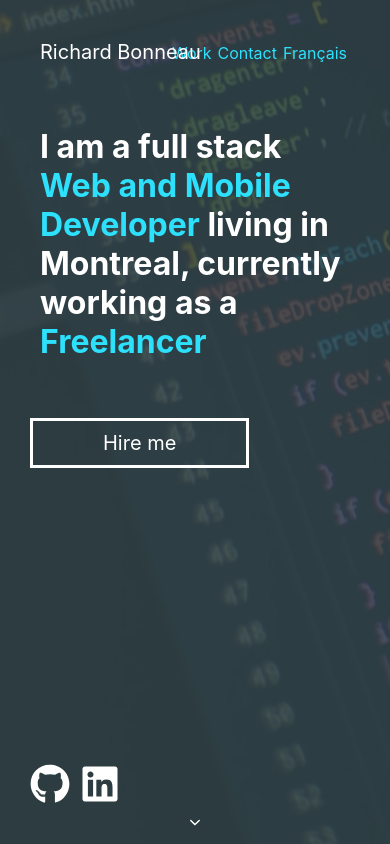
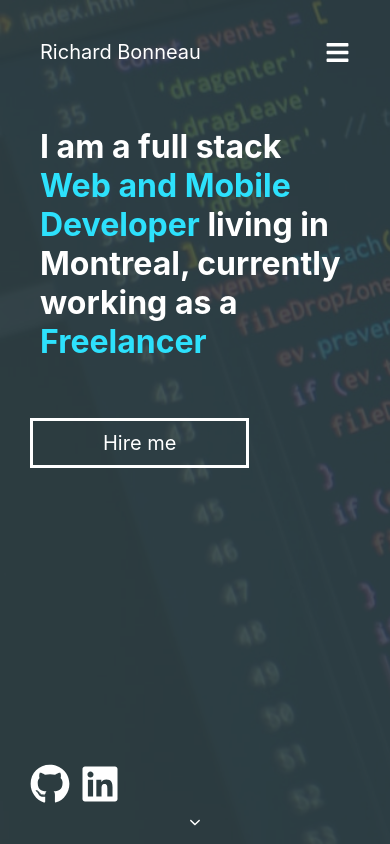
Before and after one commit to richardbonneau/portfolio, a React (Create React App) app: page / in a window 390 px wide. Shown: the top 844 px of the page. Built offline with nearby package versions, Linux system fonts and the light colour scheme.

Commit message:
made progress css of hamburger menu

```diff
--- a/src/App.css
+++ b/src/App.css
@@ -1,31 +1,53 @@
-:root{
-  --mainColor:#124559;
-  --heroOverlay:#124559bf;
-  --accentColor:#2DE1FC;
-  --heroText:white;
+:root {
+  --mainColor: #124559;
+  --heroOverlay: #124559bf;
+  --accentColor: #2de1fc;
+  --heroText: white;
 }
 
-h2{
+h2 {
   font-size: 20px;
 }
-.icon{
-  height:40px;
-  width:40px;
-  margin-left:10px;
-  color:white;
+.icon {
+  height: 40px;
+  width: 40px;
+  margin-left: 10px;
+  color: white;
   cursor: pointer;
 }
-.icon:hover{
-  color:var(--accentColor);
+.icon:hover {
+  color: var(--accentColor);
+}
+.hamburger {
+  color: white;
+  height: 25px;
+  width: 25px;
+  right:0;
+  position: absolute;
+  z-index: 100;
+  cursor: pointer;
+}
+.mobile-menu{
+  background: grey;
+  position: absolute;
+  padding: 52px;
+  padding-top: 100px;
+  right: -40px;
+  top: -55px;
+  height: 100vh;
+  z-index: 90;
+  transition: all 0.3s ease-out;
+  list-style-type: none;
 }
 .App-logo {
   animation: App-logo-spin infinite 20s linear;
   height: 40vmin;
   pointer-events: none;
 }
-.header-link{
-  padding:3px;
-  color:var(--accentColor);
+.header-link {
+  display:none;
+  padding: 3px;
+  color: var(--accentColor);
   text-decoration: none;
   cursor: pointer;
   -webkit-transition: all 1s;
@@ -33,52 +55,49 @@ h2{
   transition: all 1s;
 }
 
-.header-link:hover:after{
-
-  color:white;
+.header-link:hover:after {
+  color: white;
 }
-.links-wrapper{
-
-  right:0;
+.links-wrapper {
+  right: 0;
   position: absolute;
   display: flex;
-  margin:40px;
+  margin: 40px;
 }
-.main-logo{
+.main-logo {
   width: 80px;
   position: absolute;
   left: 0;
 }
-.intro-span{
-
+.intro-span {
   color: var(--accentColor);
 }
-.main-intro{
-  color:white;
+.main-intro {
+  color: white;
   margin: 42px 40px;
   font-size: 25px;
-  z-index:10;
+  z-index: 10;
 }
-.hireme-wrapper{
+.hireme-wrapper {
   /* display: flex;
     justify-content: center; */
 }
 .App-header {
   height: 85px;
-  display:flex;
+  display: flex;
 }
-.hero-icons{
-  display:flex;
- position:absolute;
- bottom:40px;
+.hero-icons {
+  display: flex;
+  position: absolute;
+  bottom: 40px;
   left: 20px;
 }
 .btn {
   color: white;
-  font-size:20px;
-  z-index:1;
-  position:relative;
-  background:none;
+  font-size: 20px;
+  z-index: 1;
+  position: relative;
+  background: none;
   display: inline-block;
   border: 3px solid #fff;
   margin: 15px 30px;
@@ -88,39 +107,39 @@ h2{
   -moz-transition: all 0.3s;
   transition: all 0.3s;
 }
-.btn:hover,.btn:active{
- background:white;
-  color:var(--mainColor);
+.btn:hover,
+.btn:active {
+  background: white;
+  color: var(--mainColor);
 }
-.burger-menu{
-  height:100%;
+.burger-menu {
+  height: 100%;
   background: black;
 }
-.project-image{
-  width:50%;
+.project-image {
+  width: 50%;
 }
-.see-more-wrapper{
+.see-more-wrapper {
   left: 50%;
   position: absolute;
-    transform: translate(-50%,0);
+  transform: translate(-50%, 0);
   bottom: 10px;
 }
-.see-more{
-  height:15px;
-  width:15px;
-  color:white;
+.see-more {
+  height: 15px;
+  width: 15px;
+  color: white;
   cursor: pointer;
 }
 
-.main-name{
+.main-name {
   margin: 40px;
   font-size: 20px;
   z-index: 10;
-  color:white;
-
+  color: white;
 }
-.hero{
-  height:100vh;
+.hero {
+  height: 100vh;
   background: url("/code.jpg");
   background-repeat: no-repeat;
   background-size: cover;
@@ -139,11 +158,16 @@ h2{
     transform: rotate(360deg);
   }
 }
-
-@media(min-height: 700px){
-  .main-intro{
-
-    font-size: 32px;
-
+@media (min-width: 500px) {
+  .header-link {
+    display: block;
+  }
+  .hamburger{
+    display:none;
   }
 }
+@media (min-height: 700px) {
+  .main-intro {
+    font-size: 32px;
+  }
+}
--- a/src/App.js
+++ b/src/App.js
@@ -1,16 +1,26 @@
-import React from "react";
+import React, {useState} from "react";
 import Project from "./components/project";
-import { FaGithub, FaLinkedin } from "react-icons/fa";
+import { FaGithub, FaLinkedin, FaBars, FaClose, FaTimes } from "react-icons/fa";
 import { IoIosArrowDown } from "react-icons/io";
 import "./App.css";
 
 function App() {
+  const [isMenuOpened, setMenuOpened] = useState(false)
   return (
     <div className="App">
       <div className="hero">
         <header className="App-header">
           <div className="main-name">Richard Bonneau</div>
           <div className="links-wrapper">
+            <div onClick={()=>{setMenuOpened(!isMenuOpened)}}>
+              {isMenuOpened?<FaTimes className="hamburger" />:<FaBars className="hamburger" />}
+            </div>
+
+            {isMenuOpened ? <ul className="mobile-menu">
+              <li href="#">Work</li>
+              <li href="#">Contact</li>
+              <li href="#">Francais</li>
+            </ul> : null}
             <div className="header-link">Work</div>
             <div className="header-link">Contact</div>
             <div className="header-link">Français</div>
```
Lines whose indentation alone changed are shown as unchanged.
